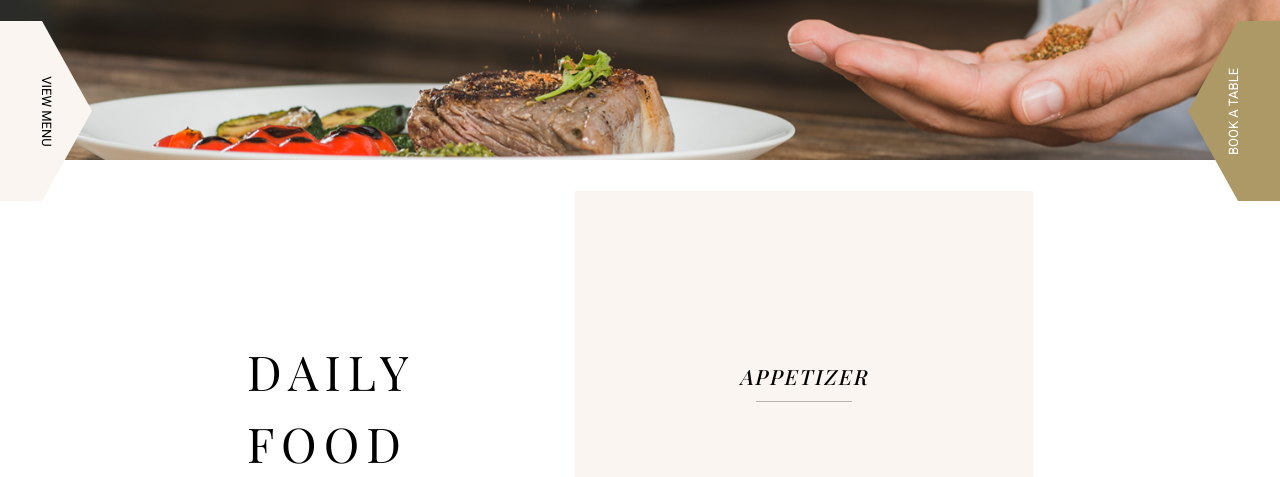
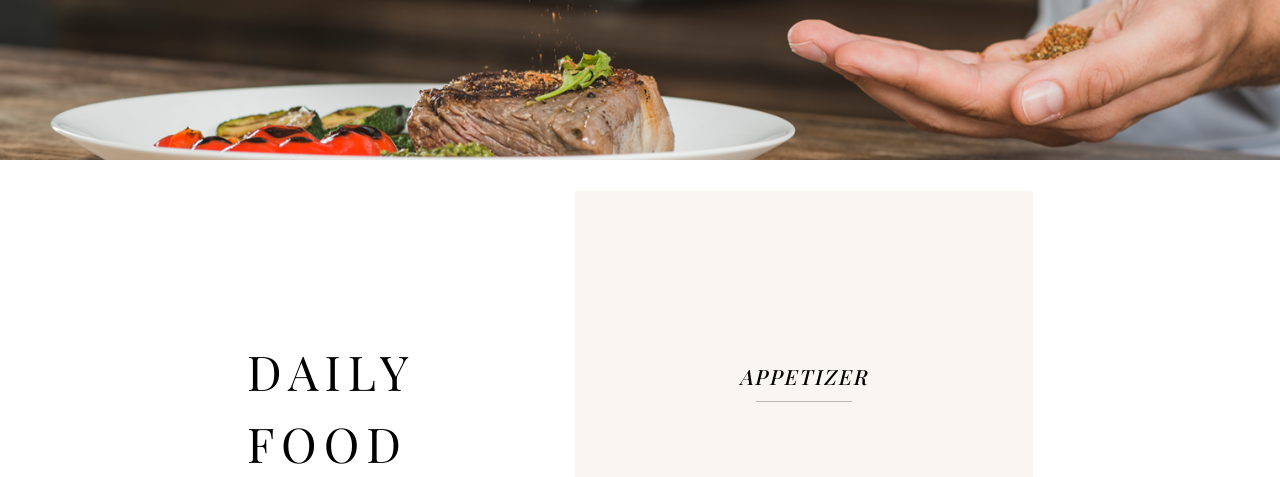
Before and after one commit to gabrielsouza201560-prog/Reproducao_Site_Rooftop, a plain HTML site: page menu.html in a window 1280 px wide. Shown: the part 309-786 px from the top of the page. Drawn offline with nearby package versions, Linux system fonts and the light colour scheme; a web font is replaced by a local one.

Commit message:
Remove book table and view menu links
Removed book table and view menu sections from the HTML.

```diff
--- a/menu.html
+++ b/menu.html
@@ -54,17 +54,6 @@
             <a href="index.html">HOME</a>
             <a href="">➔</a>
             <a href="menu.html">MENU</a>
-        </div>
-
-        <div class="booktable">
-            <p>
-                <a href="">BOOK A TABLE</a>
-            </p>
-        </div>
-        <div class="viewmenu">
-            <p>
-                <a href="">VIEW MENU</a>
-            </p>
         </div>
 
         <section class="colunacentro">
```
